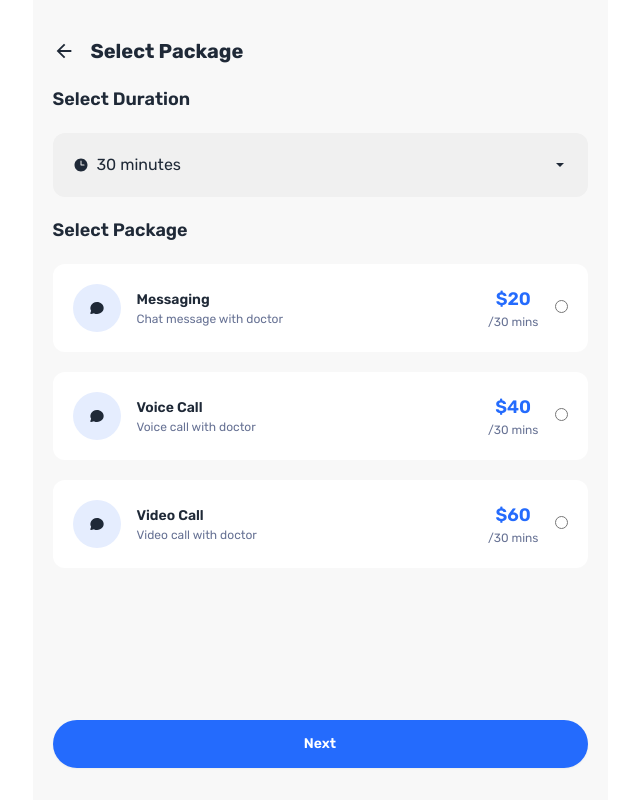
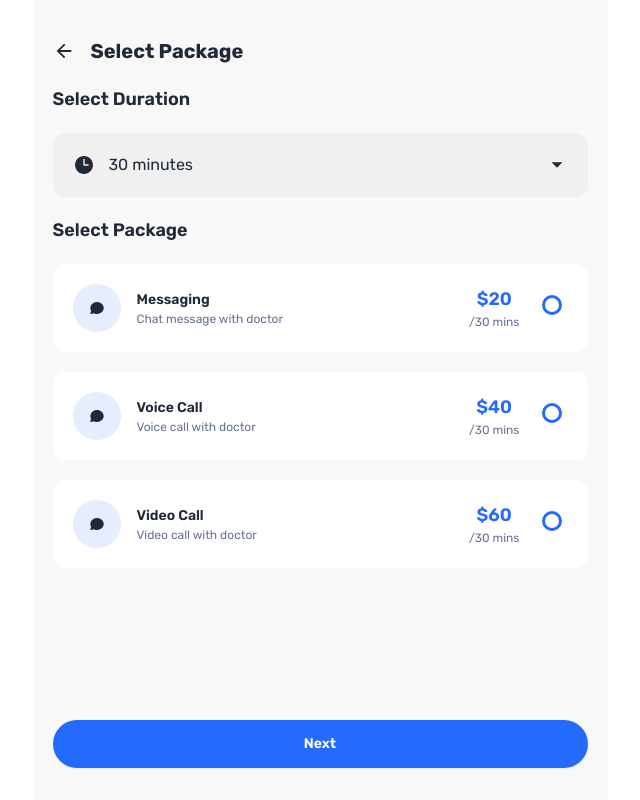
Before and after one commit to Anirat04/stepper-app, a React (Vite) app: page /slp in a window 1280 px wide. Shown: the whole page, without its empty margins (320-960 px from the left). Built offline with nearby package versions, Linux system fonts and the light colour scheme; no server answers.

Commit message:
Initial radio buttn custom design has been created

```diff
--- a/src/components/SelectPackage/SelectPackage.jsx
+++ b/src/components/SelectPackage/SelectPackage.jsx
@@ -1,8 +1,8 @@
-
 import { IoMdArrowBack } from "react-icons/io";
 import { TbMessageCircle2Filled } from "react-icons/tb";
 import { HiClock } from "react-icons/hi2";
 import { IoMdArrowDropdown } from "react-icons/io";
+import "./style.css";
 
 const SelectPackage = () => {
   return (
@@ -19,20 +19,35 @@ const SelectPackage = () => {
         <div className="py-5">
           <h3 className="text-[18px] font-semibold">Select Duration</h3>
           <div className="pt-5">
-            <div className="bg-[#f0f0f0] flex items-center justify-between p-5 rounded-xl">
-              <div className="flex items-center gap-2">
-                <HiClock />
-                <p>30 minutes</p>
+            <form className="relative">
+              <select
+                name="duration"
+                id="duration"
+                className="bg-[#f0f0f0] w-full outline-0 pl-14 pr-5 py-5 rounded-xl"
+              >
+                <option value="30" className="bg-[#f0f0f0] h-[40px]">
+                  30 minutes
+                </option>
+                <option value="45" className="bg-[#f0f0f0] h-[40px]">
+                  45 minutes
+                </option>
+                <option value="60" className="bg-[#f0f0f0] h-[40px]">
+                  60 minutes
+                </option>
+              </select>
+              <div className="absolute top-1/2 -translate-y-1/2 left-5">
+                <HiClock className="text-[22px]" />
               </div>
-              <div>
-                <IoMdArrowDropdown />
+              <div className="absolute top-1/2 -translate-y-1/2 right-5">
+                <IoMdArrowDropdown className="text-[22px]" />
               </div>
-            </div>
+            </form>
           </div>
         </div>
         <div className="">
           <h3 className="text-[18px] font-semibold">Select Package</h3>
           <div>
+            <form>
               {/* Chat */}
               <div className="bg-white rounded-xl py-5 px-5 flex justify-between my-5">
                 <div className="flex items-center gap-4">
@@ -54,7 +69,7 @@ const SelectPackage = () => {
                     <p className="text-[12px] text-[#677294]">/30 mins</p>
                   </div>
                   <div>
-                  <input type="radio" />
+                    <input name="price" value={20} type="radio" />
                   </div>
                 </div>
               </div>
@@ -79,7 +94,7 @@ const SelectPackage = () => {
                     <p className="text-[12px] text-[#677294]">/30 mins</p>
                   </div>
                   <div>
-                  <input type="radio" />
+                    <input name="price" value={40} type="radio" />
                   </div>
                 </div>
               </div>
@@ -104,10 +119,11 @@ const SelectPackage = () => {
                     <p className="text-[12px] text-[#677294]">/30 mins</p>
                   </div>
                   <div>
-                  <input type="radio" />
+                    <input name="price" value={60} type="radio" />
                   </div>
                 </div>
               </div>
+            </form>
           </div>
         </div>
       </div>
--- /dev/null
+++ b/src/components/SelectPackage/style.css
@@ -0,0 +1,35 @@
+/* select {
+    -webkit-appearance: none;
+    -moz-appearance: none;
+  } */
+
+select {
+  -webkit-appearance: none;
+}
+
+input[type="radio"] {
+  box-sizing: border-box;
+  width: 20px;
+  height: 20px;
+  margin: 6px;
+  padding: 0;
+  border: 3px solid #246bfd;
+  border-radius: 50%;
+  appearance: none;
+  background-color: transparent;
+  outline: none;
+}
+
+input[type="radio"]:not(:disabled):checked {
+  border-color: #246bfd;
+  background-color: #246bfd;
+  background-clip: content-box;
+  padding: 1px;
+  background-image: radial-gradient(
+    circle,
+    var(--radio-checked-color) 0%,
+    var(--radio-checked-color) 50%,
+    transparent 60%,
+    transparent 100%
+  );
+}
```
Lines whose indentation alone changed are shown as unchanged.
